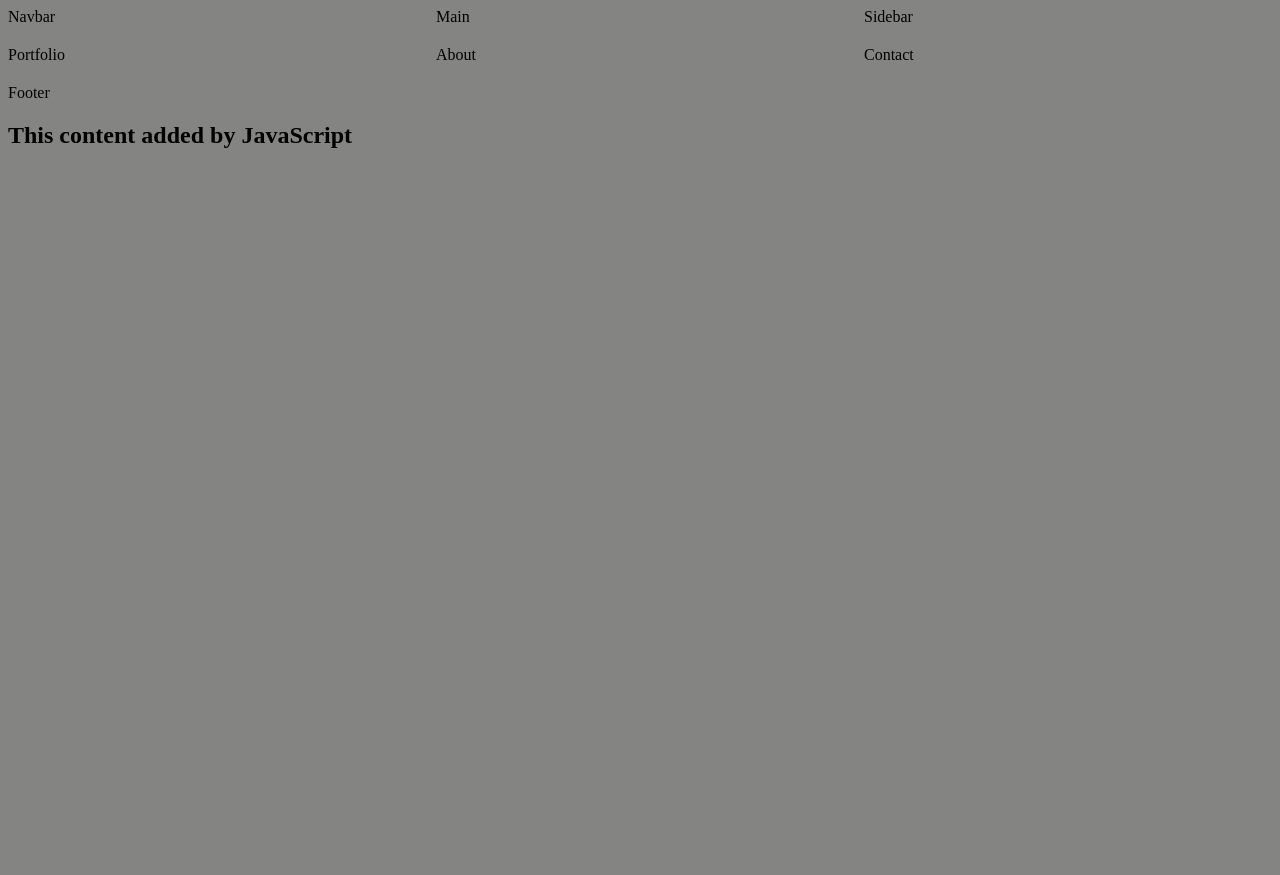
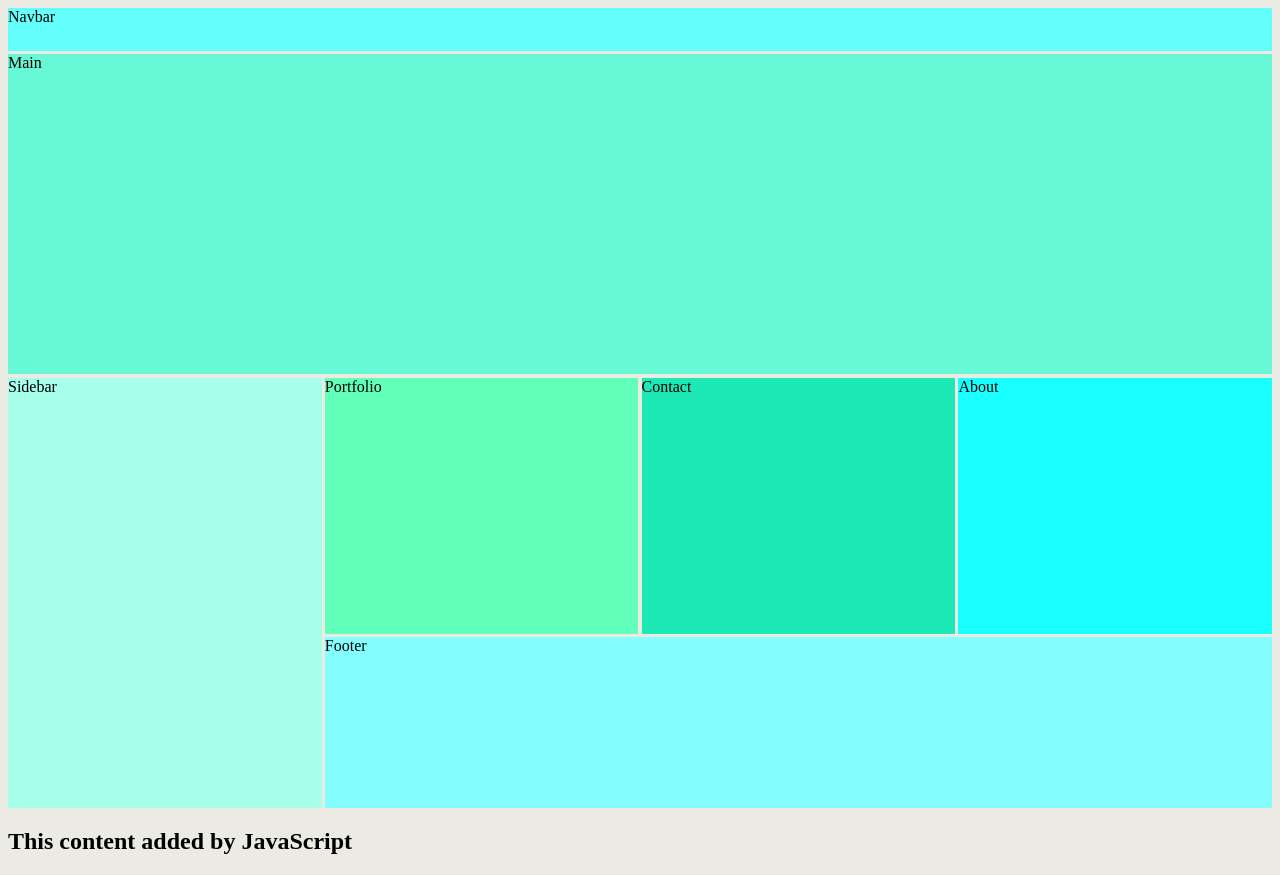
Before and after one commit to Lawi-Mwaura/Project-Website, a plain HTML site: page index.html in a window 1280 px wide. Before the commit the page ends 800 px from the top, so only its background shows below. Drawn offline with Linux system fonts and the light colour scheme.

Commit message:
Updated css grid layout design

```diff
--- a/style.css
+++ b/style.css
@@ -1,20 +1,50 @@
-/*styling the header*/
-header {
-        background-color: #333;
-        color: #fff;
-        padding: 20px;
-      }
 /*styling the body's background*/
 body {
-    background: #848482;
+    background: #ebebe3;
 }
 /*grid layout for css*/
 .grid-container {
   display: grid;
-  grid-template-columns: 1fr 1fr 1fr;
-  grid-gap: 20px;
+  height:100vh;
+  grid-template-columns: 1fr 1fr 1fr 1fr;
+  grid-template-rows: 0.2fr 1.5fr 1.2fr 0.8fr;
+  grid-template-areas:
+  "nav nav nav nav"
+  "main main main main"
+  "sidebar Portfolio Contact About"
+  "sidebar footer footer footer";
+  grid-gap: 0.2rem;
 }
 
-.contact {
-  grid-column: 3;
+nav{
+  background:#64fffa;
+  grid-area: nav;
 }
+main{
+  background:#67f8d6;
+  grid-area: main;
+}
+
+#sidebar {
+  background: #a7ffeb;
+  grid-area: sidebar;
+}
+
+#Portfolio {
+  background:#62ffba;
+  grid-area: Portfolio;
+}
+
+#Contact {
+  background: #1de9b6;
+  grid-area: Contact;
+}
+#About {
+  background: #18ffff;
+  grid-area: About;
+}
+
+footer{
+  background:#84ffff;
+  grid-area: footer;
+}
```
